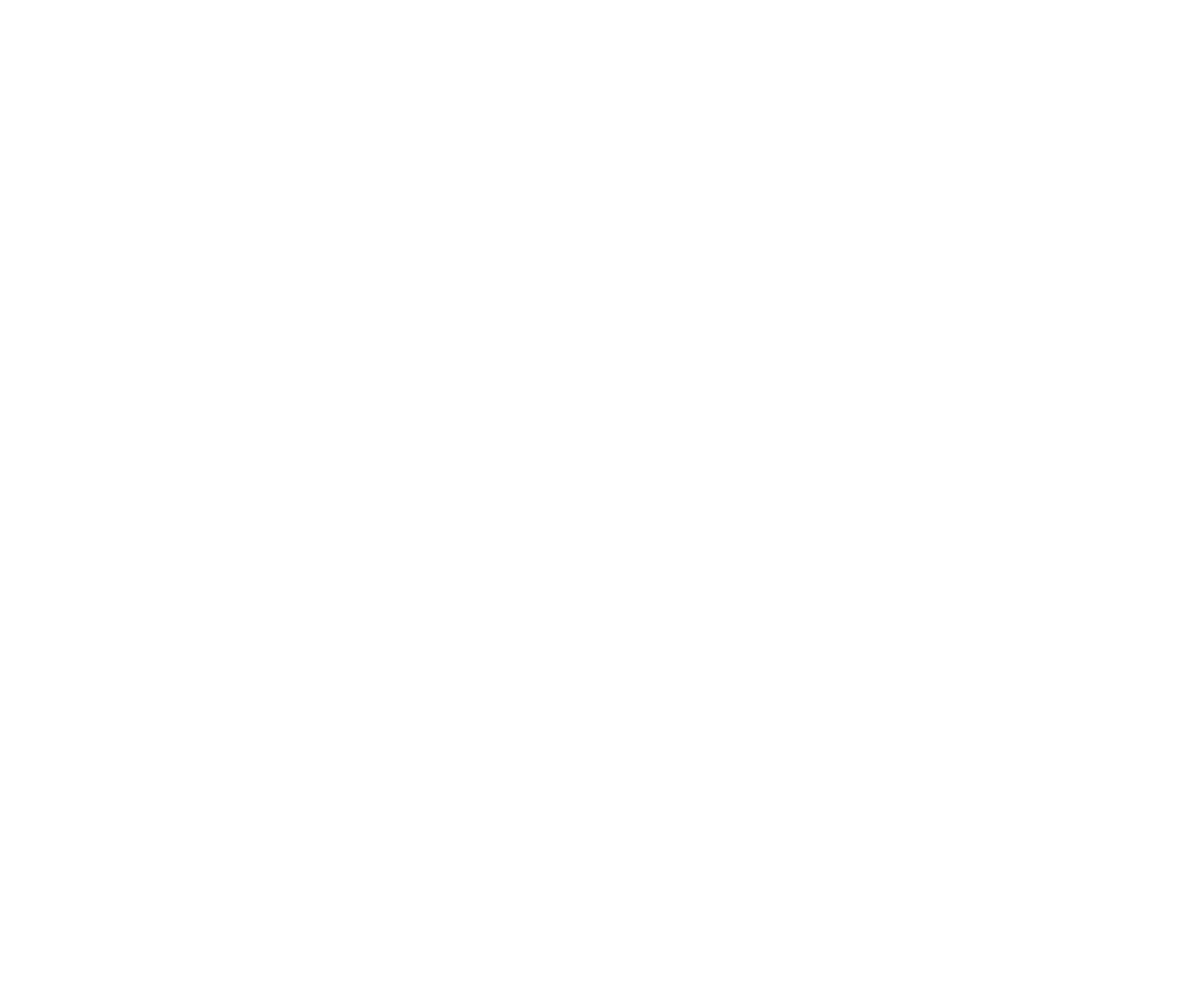
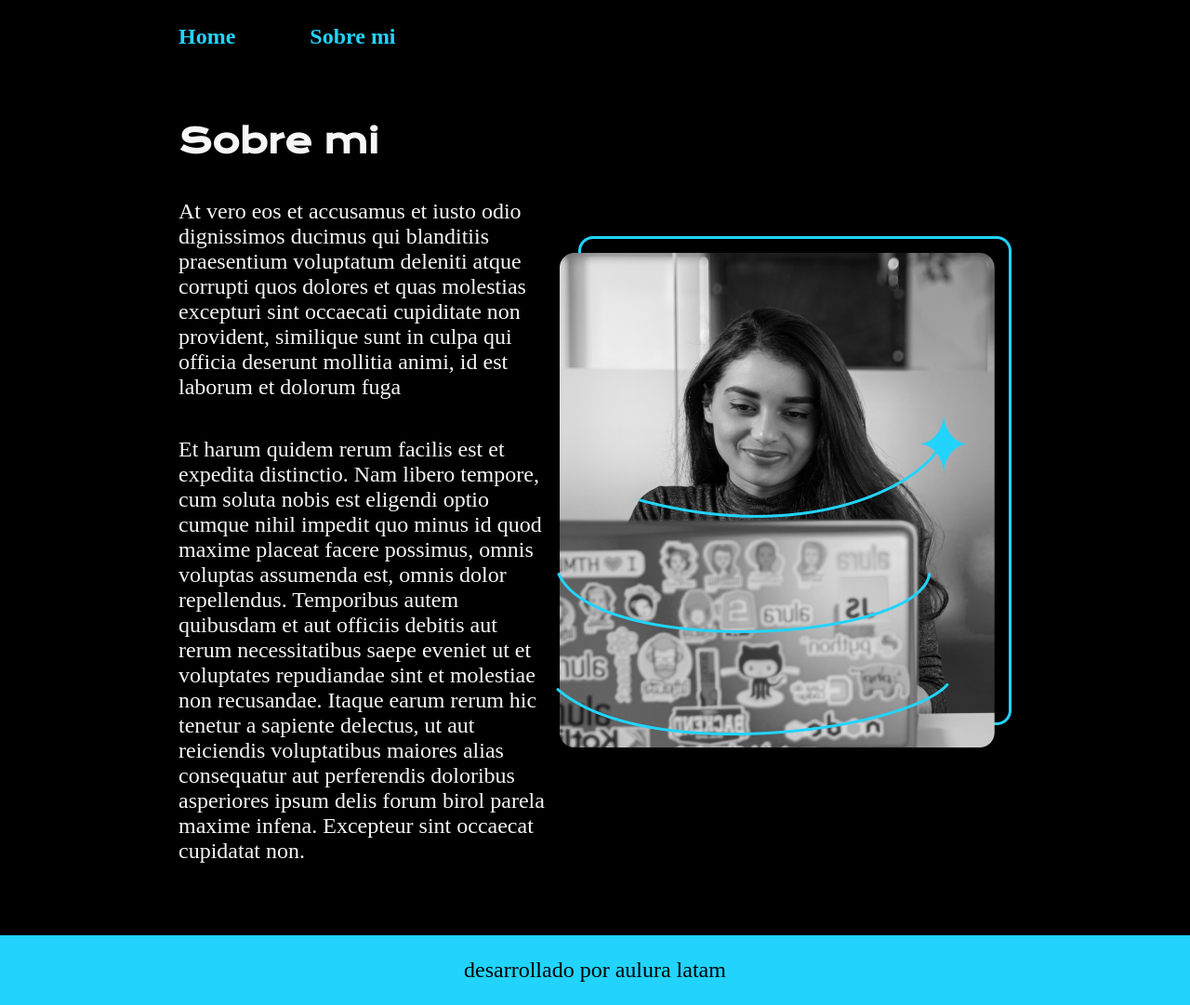
Before and after one commit to Diana9507/proyecto-html, a plain HTML site: page about.html in a window 1280 px wide. Shown: the whole page at 93% size. Before the commit the page ends 800 px from the top, so only its background shows below. Drawn offline with nearby package versions, Linux system fonts and the light colour scheme.

Commit message:
adiciones

```diff
--- a/about.html
+++ b/about.html
@@ -0,0 +1,42 @@
+<!DOCTYPE html>
+<html lang="es-mx">
+<head>
+    <meta charset="UTF-8">
+    <meta name="viewport" content="width=device-width, initial-scale=1.0">
+    <title>Sobre mi</title>
+    <link rel="stylesheet" href="./styles/style.css">
+</head>
+<body>
+    <header class="header">
+        <nav class="header_menu">
+          <a class="header_menu_link" href="index.html">Home</a>
+          <a class="header_menu_link" href="about.html">Sobre mi</a>
+        </nav>
+      </header>
+      <main class="presentacion">
+        <section class="presentacion_contenido">
+            <h1 class="presentacion_contenido_titulo">Sobre mi</h1>
+            <p class="presentacion_contenido_texto">At vero eos et accusamus et iusto odio dignissimos ducimus
+                qui blanditiis praesentium voluptatum deleniti atque corrupti
+                quos dolores et quas molestias excepturi sint occaecati cupiditate
+                non provident, similique sunt in culpa qui officia deserunt mollitia
+                animi, id est laborum et dolorum fuga</p>
+            <p class="presentacion_contenido_texto">Et harum quidem rerum facilis est et expedita distinctio.
+                Nam libero tempore, cum soluta nobis est eligendi optio
+                 cumque nihil impedit quo minus id quod maxime placeat facere
+                  possimus, omnis voluptas assumenda est, omnis dolor repellendus.
+                   Temporibus autem quibusdam et aut officiis debitis aut rerum
+                    necessitatibus saepe eveniet ut et voluptates repudiandae
+                     sint et molestiae non recusandae. Itaque earum rerum hic tenetur
+                    a sapiente delectus, ut aut reiciendis voluptatibus maiores alias
+                     consequatur aut perferendis doloribus asperiores ipsum delis forum
+               birol parela maxime infena. Excepteur sint occaecat cupidatat non.
+            </p>
+        </section>
+        <img src="Imagem.png" alt="Imagen de Ana Garcia Trajando" >
+      </main>
+      <footer class="footer">
+        <p>desarrollado por aulura latam</p>
+      </footer>
+</body>
+</html>
--- a/style.css
+++ b/styles/style.css
@@ -1,4 +1,13 @@
 @import url('https://fonts.googleapis.com/css2?family=Krona+One&family=Montserrat:ital,wght@0,100..900;1,100..900&display=swap');
+
+:root{
+  --color-primario: #000000;
+  --color-secundario: #f6f6f6;
+  --color-terciario:#22D4FD;
+
+  --fuente-montserrat: "Monterrat", sans serif;
+  --fuente-krona: "Krona one", sans serif;
+}
 
 *{
   padding: 0;
@@ -6,8 +15,8 @@
 }
 
 body{
-    background-color: #000000 ;
-    color: #F6F6F6;
+    background-color: var(--color-primario) ;
+    color: var(--color-secundario);
     box-sizing:border-box;
 }
 
@@ -21,10 +30,11 @@ body{
 }
 
 .header_menu_link{
-  font-family:"Monterrat", sans serif;
+  font-family: var(--fuente-montserrat);
   font-size: 24px;
   font-weight:600;
-  color: #22D4FD;
+  color: var(--color-terciario);
+  text-decoration: none;
   }
 
 .presentacion{
@@ -43,17 +53,17 @@ body{
 
 .presentacion_contenido_titulo{
   font-size: 36px;
-  font-family: "Krona One", serif;
+  font-family: var(--fuente-krona);
 }
 
 .titulo-destaque{
-  color: #22d4fd ;
+  color: var(--color-terciario) ;
 }
 
 
 .presentacion_contenido_texto{
   font-size: 24px;
-  font-family: "Montserrat", serif;
+  font-family: var(--fuente-montserrat);
 }
 
 .presentacion_enlaces{
@@ -65,7 +75,7 @@ body{
 }
 
 .presentacion_enlaces_subtitulo{
-  font-family: "krona One", sans serif;
+  font-family: var(--fuente-krona);
   font-size: 24px;
   font-weight: 400;
 }
@@ -75,25 +85,25 @@ body{
   text-align: center;
   padding: 21.5px 0;
   border-radius:8px;
-  font-family: "Montserrat", serif;
+  font-family: var(--fuente-montserrat);
   font-size: 24px;
   font-weight:600;
   text-decoration:none;
-  color: #f6f6f6;
-  border: 2px solid #22D4f2;
+  color: var(--color-secundario);
+  border: 2px solid var(--color-terciario);
 
 }
 
 .presentacion_enlaces_link:hover{
-  background-color: #272727;
+  background-color: var(--color-primario);
 }
 
 .footer{
-  background-color: #22D4FD;
+  background-color: var(--color-terciario);
   padding: 24px;
-  color: #000000;
+  color: var(--color-primario);
   text-align: center;
-  font-family: "Montserrat",sant-serif;
+  font-family: var(--fuente-montserrat);
   font-size: 24px;
   font-weight: 400;
 }
```
Also changed, not shown: index.html (+3 -3 lines).
